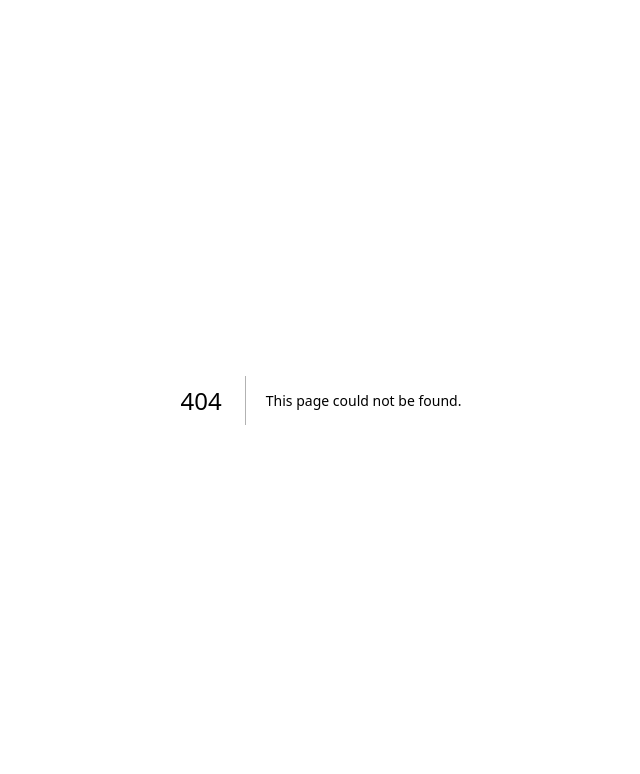
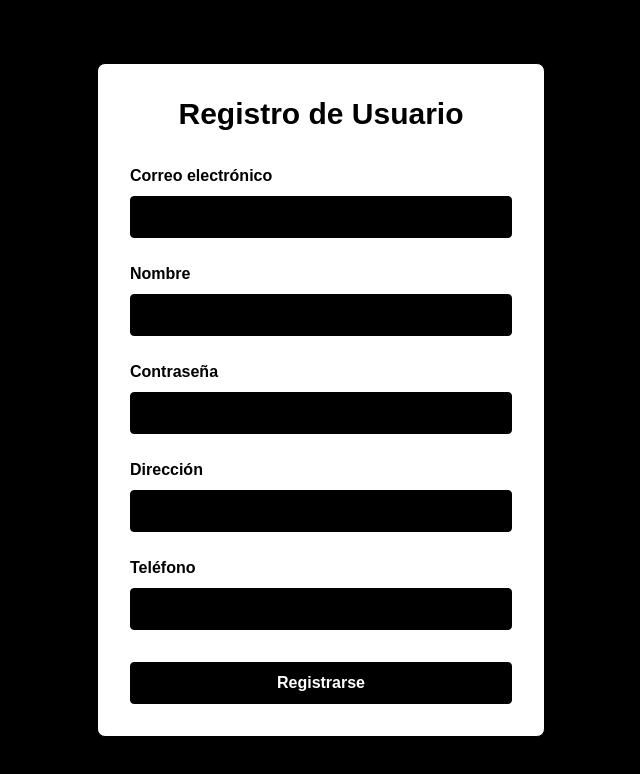
Before and after one commit to Edmilzon/admi-ventas-frontend, a Next.js app: page /usuarios/registro in a window 1280 px wide. Before the commit this address had no page. Shown: the top 774 px of the page, without its empty margins (319-959 px from the left). Built offline with nearby package versions, Linux system fonts and the light colour scheme.

Commit message:
fead: create login y register

```diff
--- a/package.json
+++ b/package.json
@@ -10,6 +10,7 @@
   },
   "dependencies": {
     "@heroicons/react": "^2.2.0",
+    "axios": "^1.10.0",
     "next": "15.3.5",
     "react": "^19.0.0",
     "react-dom": "^19.0.0"
@@ -17,6 +18,7 @@
   "devDependencies": {
     "@eslint/eslintrc": "^3",
     "@tailwindcss/postcss": "^4",
+    "@types/axios": "^0.9.36",
     "@types/node": "^20",
     "@types/react": "^19",
     "@types/react-dom": "^19",
--- /dev/null
+++ b/src/app/usuarios/layout.tsx
@@ -0,0 +1,9 @@
+import React from 'react';
+
+export default function UsuariosLayout({ children }: { children: React.ReactNode }) {
+  return (
+    <div className="min-h-screen bg-black">
+      {children}
+    </div>
+  );
+}
--- /dev/null
+++ b/src/app/usuarios/login/page.tsx
@@ -0,0 +1,70 @@
+"use client"
+import React, { useState } from 'react';
+import { loginUsuario } from '@/services/usuariosService';
+
+// Página de Login de Usuario
+export default function LoginUsuario() {
+  const [correo, setCorreo] = useState('');
+  const [contrasena, setContrasena] = useState('');
+  const [error, setError] = useState('');
+  const [loading, setLoading] = useState(false);
+
+  const handleSubmit = async (e: React.FormEvent) => {
+    e.preventDefault();
+    setError('');
+    setLoading(true);
+    try {
+      const data = await loginUsuario({ correo, contrasena });
+      // Aquí puedes guardar el token en localStorage o context
+      // localStorage.setItem('token', data.token);
+      alert('¡Login exitoso!');
+    } catch (err: any) {
+      setError('Correo o contraseña incorrectos.');
+    } finally {
+      setLoading(false);
+    }
+  };
+
+  return (
+    <div className="min-h-screen flex items-center justify-center bg-black">
+      <form
+        onSubmit={handleSubmit}
+        className="bg-white max-w-md w-full p-8 rounded-lg shadow-lg flex flex-col gap-6 border border-black"
+      >
+        <h1 className="text-3xl font-bold text-center text-black mb-2">Iniciar Sesión</h1>
+        <div className="flex flex-col gap-2">
+          <label htmlFor="correo" className="text-black font-semibold">Correo electrónico</label>
+          <input
+            id="correo"
+            type="email"
+            value={correo}
+            onChange={e => setCorreo(e.target.value)}
+            className="px-4 py-2 border border-black rounded bg-black text-white focus:outline-none focus:ring-2 focus:ring-black transition"
+            required
+            autoComplete="email"
+          />
+        </div>
+        <div className="flex flex-col gap-2">
+          <label htmlFor="contrasena" className="text-black font-semibold">Contraseña</label>
+          <input
+            id="contrasena"
+            type="password"
+            value={contrasena}
+            onChange={e => setContrasena(e.target.value)}
+            className="px-4 py-2 border border-black rounded bg-black text-white focus:outline-none focus:ring-2 focus:ring-black transition"
+            required
+            autoComplete="current-password"
+          />
+        </div>
+        {error && <div className="text-red-600 text-center font-semibold">{error}</div>}
+        <button
+          type="submit"
+          disabled={loading}
+          className="w-full py-2 mt-2 bg-black text-white font-bold rounded hover:bg-white hover:text-black border border-black transition-colors duration-200 disabled:opacity-60"
+        >
+          {loading ? 'Ingresando...' : 'Ingresar'}
+        </button>
+      </form>
+    </div>
+  );
+}
--- /dev/null
+++ b/src/app/usuarios/page.tsx
@@ -0,0 +1,13 @@
+import Link from 'next/link';
+
+export default function UsuariosPage() {
+  return (
+    <div className="min-h-screen flex items-center justify-center bg-black">
+      <div className="bg-white max-w-md w-full p-8 rounded-lg shadow-lg flex flex-col gap-6 border border-black items-center">
+        <h1 className="text-3xl font-bold text-black mb-4 text-center">Bienvenido a Usuarios</h1>
+        <Link href="/usuarios/login" className="w-full py-2 bg-black text-white font-bold rounded hover:bg-white hover:text-black border border-black text-center transition-colors duration-200">Iniciar Sesión</Link>
+        <Link href="/usuarios/registro" className="w-full py-2 bg-black text-white font-bold rounded hover:bg-white hover:text-black border border-black text-center transition-colors duration-200">Registrarse</Link>
+      </div>
+    </div>
+  );
+}
--- /dev/null
+++ b/src/app/usuarios/registro/page.tsx
@@ -0,0 +1,122 @@
+"use client"
+import React, { useState } from 'react';
+import { registrarUsuario } from '@/services/usuariosService';
+
+// Página de Registro de Usuario
+export default function RegistroUsuario() {
+  const [form, setForm] = useState({
+    correo: '',
+    nombre: '',
+    contrasena: '',
+    direccion: '',
+    telf: '',
+  });
+  const [error, setError] = useState('');
+  const [success, setSuccess] = useState('');
+  const [loading, setLoading] = useState(false);
+
+  const handleChange = (e: React.ChangeEvent<HTMLInputElement>) => {
+    setForm({ ...form, [e.target.name]: e.target.value });
+  };
+
+  const handleSubmit = async (e: React.FormEvent) => {
+    e.preventDefault();
+    setError('');
+    setSuccess('');
+    setLoading(true);
+    try {
+      await registrarUsuario(form);
+      setSuccess('¡Registro exitoso! Ahora puedes iniciar sesión.');
+      setForm({ correo: '', nombre: '', contrasena: '', direccion: '', telf: '' });
+    } catch (err: any) {
+      setError('Error al registrar. Verifica los datos e inténtalo de nuevo.');
+    } finally {
+      setLoading(false);
+    }
+  };
+
+  return (
+    <div className="min-h-screen flex items-center justify-center bg-black">
+      <form
+        onSubmit={handleSubmit}
+        className="bg-white max-w-md w-full p-8 rounded-lg shadow-lg flex flex-col gap-6 border border-black"
+      >
+        <h1 className="text-3xl font-bold text-center text-black mb-2">Registro de Usuario</h1>
+        <div className="flex flex-col gap-2">
+          <label htmlFor="correo" className="text-black font-semibold">Correo electrónico</label>
+          <input
+            id="correo"
+            name="correo"
+            type="email"
+            value={form.correo}
+            onChange={handleChange}
+            className="px-4 py-2 border border-black rounded bg-black text-white focus:outline-none focus:ring-2 focus:ring-black transition"
+            required
+            autoComplete="email"
+          />
+        </div>
+        <div className="flex flex-col gap-2">
+          <label htmlFor="nombre" className="text-black font-semibold">Nombre</label>
+          <input
+            id="nombre"
+            name="nombre"
+            type="text"
+            value={form.nombre}
+            onChange={handleChange}
+            className="px-4 py-2 border border-black rounded bg-black text-white focus:outline-none focus:ring-2 focus:ring-black transition"
+            required
+            autoComplete="name"
+          />
+        </div>
+        <div className="flex flex-col gap-2">
+          <label htmlFor="contrasena" className="text-black font-semibold">Contraseña</label>
+          <input
+            id="contrasena"
+            name="contrasena"
+            type="password"
+            value={form.contrasena}
+            onChange={handleChange}
+            className="px-4 py-2 border border-black rounded bg-black text-white focus:outline-none focus:ring-2 focus:ring-black transition"
+            required
+            autoComplete="new-password"
+          />
+        </div>
+        <div className="flex flex-col gap-2">
+          <label htmlFor="direccion" className="text-black font-semibold">Dirección</label>
+          <input
+            id="direccion"
+            name="direccion"
+            type="text"
+            value={form.direccion}
+            onChange={handleChange}
+            className="px-4 py-2 border border-black rounded bg-black text-white focus:outline-none focus:ring-2 focus:ring-black transition"
+            required
+            autoComplete="street-address"
+          />
+        </div>
+        <div className="flex flex-col gap-2">
+          <label htmlFor="telf" className="text-black font-semibold">Teléfono</label>
+          <input
+            id="telf"
+            name="telf"
+            type="tel"
+            value={form.telf}
+            onChange={handleChange}
+            className="px-4 py-2 border border-black rounded bg-black text-white focus:outline-none focus:ring-2 focus:ring-black transition"
+            required
+            autoComplete="tel"
+          />
+        </div>
+        {error && <div className="text-red-600 text-center font-semibold">{error}</div>}
+        {success && <div className="text-green-600 text-center font-semibold">{success}</div>}
+        <button
+          type="submit"
+          disabled={loading}
+          className="w-full py-2 mt-2 bg-black text-white font-bold rounded hover:bg-white hover:text-black border border-black transition-colors duration-200 disabled:opacity-60"
+        >
+          {loading ? 'Registrando...' : 'Registrarse'}
+        </button>
+      </form>
+    </div>
+  );
+}
--- /dev/null
+++ b/src/services/usuariosService.ts
@@ -0,0 +1,30 @@
+import axios from 'axios';
+
+const API_URL = 'https://admi-ventas-backend.onrender.com/usuarios';
+
+export interface RegistroUsuarioPayload {
+  correo: string;
+  nombre: string;
+  contrasena: string;
+  direccion: string;
+  telf: string;
+}
+
+export interface LoginUsuarioPayload {
+  correo: string;
+  contrasena: string;
+}
+
+export interface LoginResponse {
+  token: string;
+}
+
+export const registrarUsuario = async (datos: RegistroUsuarioPayload) => {
+  const response = await axios.post(`${API_URL}/registro`, datos);
+  return response.data;
+};
+
+export const loginUsuario = async (datos: LoginUsuarioPayload): Promise<LoginResponse> => {
+  const response = await axios.post(`${API_URL}/login`, datos);
+  return response.data;
+};
```
Also changed, not shown: 1 other file (tests, documents, lock files or other folders).
